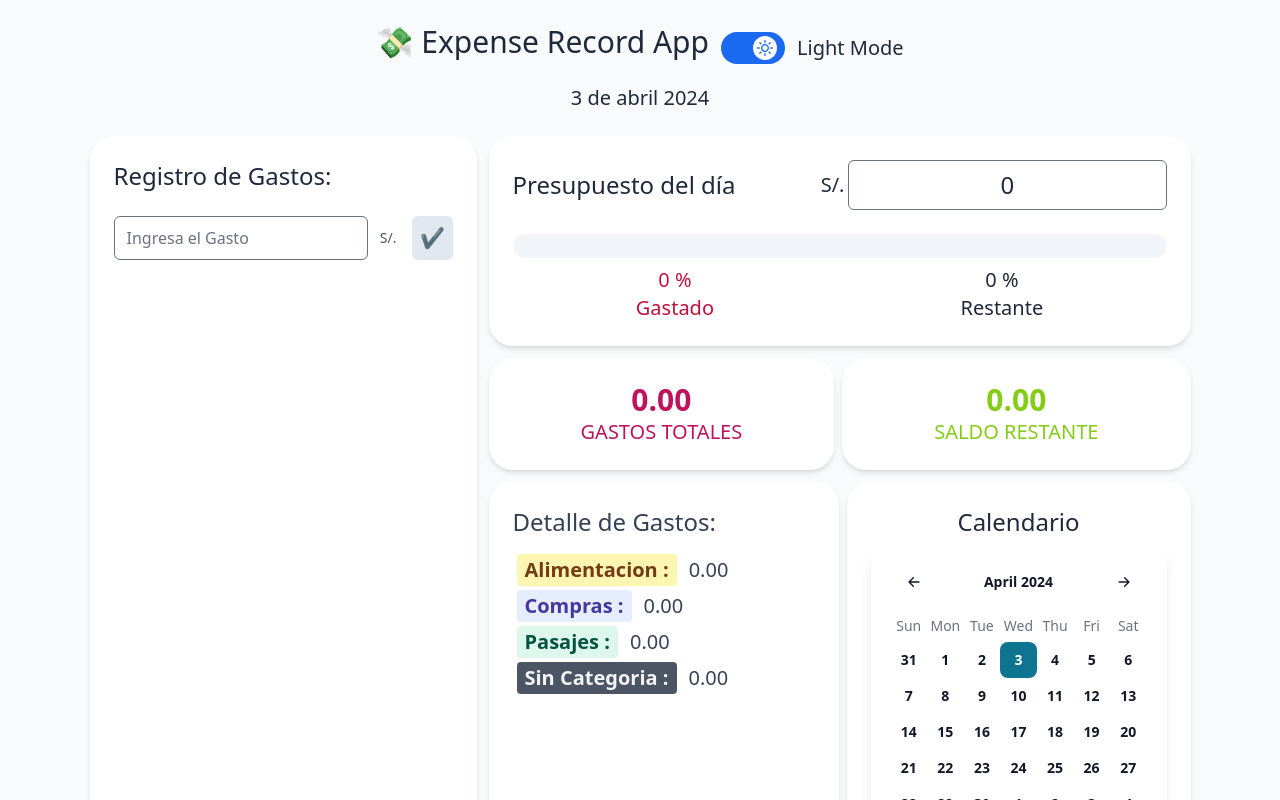
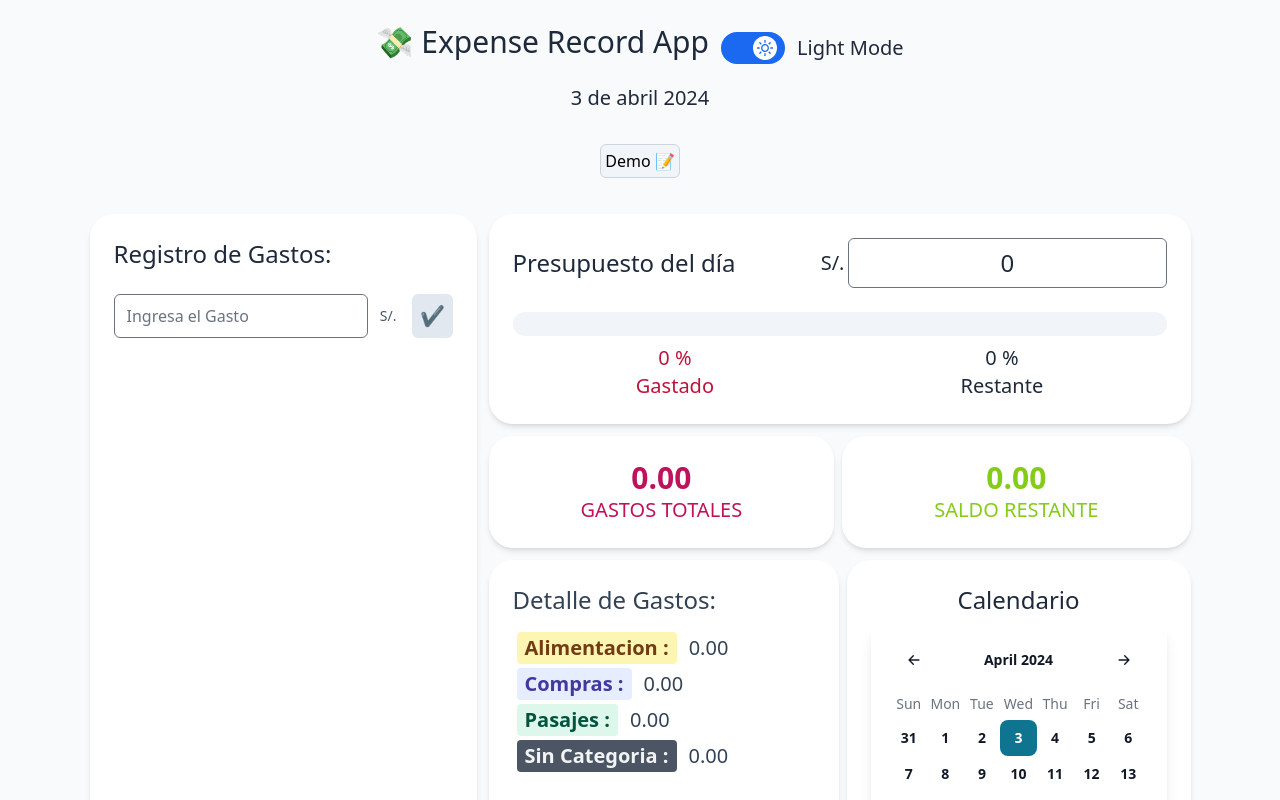
Before and after one commit to nattdev/expense-record-app, a React (Vite) app in the folder client/: page / in a window 1280 px wide. Shown: the top 800 px of the page. Built offline with nearby package versions, Linux system fonts and the light colour scheme.

Commit message:
Add ToolsBar component

```diff
--- a/client/src/App.jsx
+++ b/client/src/App.jsx
@@ -2,6 +2,7 @@ import BudgetStatistics from "./components/BudgetStatistics"
 import Calendar from "./components/Calendar"
 import ColorModeSwitch from "./components/ColorModeSwitch"
 import CurrentDate from "./components/CurrentDate"
+import ToolsBar from "./components/ToolsBar"
 import { ExpensesContextProvider } from "./components/ExpensesContext"
 import ExpensesRegister from "./components/ExpensesRegister"
 import Footer from "./components/Footer"
@@ -19,6 +20,7 @@ function App() {
             <ColorModeSwitch />
           </div>
           <CurrentDate />
+          <ToolsBar />
         </header>
         <main className="grid grid-cols-[auto_auto] auto-rows-auto gap-3">
           <ExpensesRegister />
```
